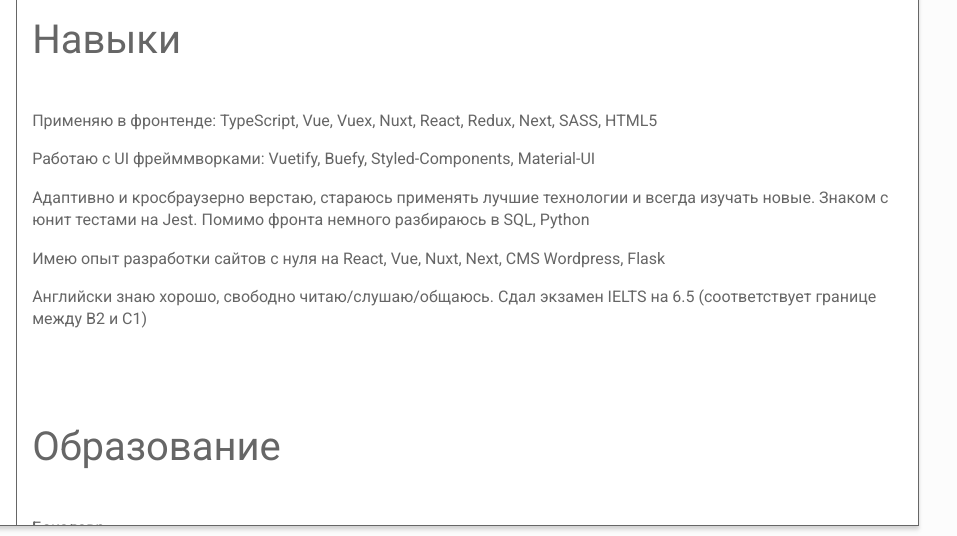
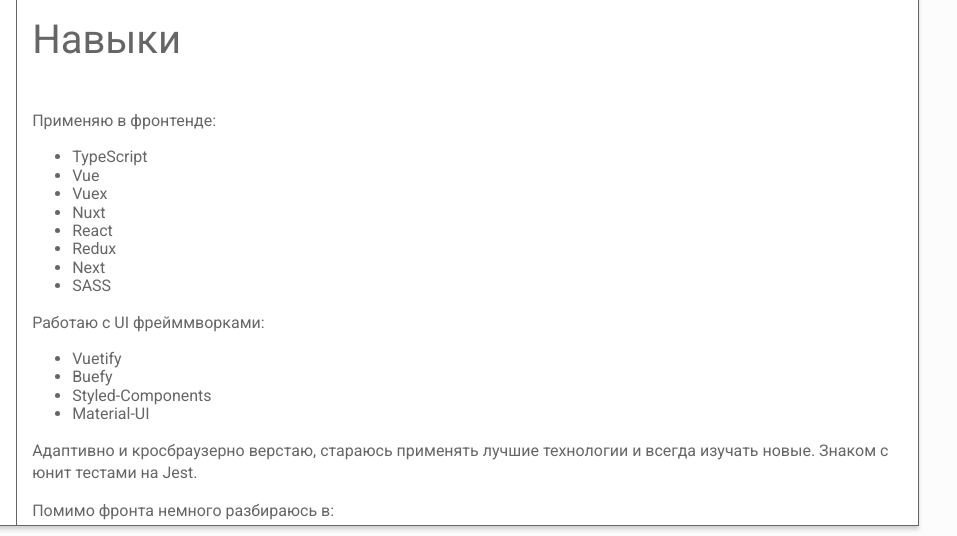
Before and after one commit to Makstarr/resume, a website built with webpack: page dev/index.html in a window 1280 px wide. Shown: the part 250-786 px from the top of the page, 323-1280 px from the left. Built offline with nearby package versions, Linux system fonts and the light colour scheme.

Commit message:
Skills list

```diff
--- a/dev/index.html
+++ b/dev/index.html
@@ -80,13 +80,35 @@
 			<section>
 				<div class=text-with-title>
 					<h3 class=text-with-title__title id=skills>Навыки</h3>
-					<p class=text-with-title__text>Применяю в фронтенде: TypeScript, Vue, Vuex, Nuxt, React, Redux, Next, SASS,
-						HTML5</p>
-					<p class=text-with-title__text>Работаю с UI фрейммворками: Vuetify, Buefy, Styled-Components, Material-UI</p>
+					<p class=text-with-title__text>Применяю в фронтенде:
+					<ul>
+						<li>TypeScript</li>
+						<li>Vue</li>
+						<li>Vuex</li>
+						<li>Nuxt</li>
+						<li>React</li>
+						<li>Redux</li>
+						<li>Next</li>
+						<li>SASS</li>
+					</ul>
+					</p>
+					<p class=text-with-title__text>Работаю с UI фрейммворками:
+					<ul>
+						<li>Vuetify</li>
+						<li>Buefy</li>
+						<li>Styled-Components</li>
+						<li>Material-UI</li>
+					</ul>
 					<p class=text-with-title__text>Адаптивно и кросбраузерно верстаю, стараюсь применять лучшие технологии и
-						всегда изучать новые. Знаком с юнит тестами на Jest. Помимо фронта немного разбираюсь в SQL, Python</p>
-					<p class=text-with-title__text>Имею опыт разработки сайтов с нуля на React, Vue, Nuxt, Next, CMS Wordpress,
-						Flask</p>
+						всегда изучать новые. Знаком с юнит тестами на Jest. </p>
+					<p class=text-with-title__text>Помимо фронта немного разбираюсь в:
+					<ul>
+						<li>SQL</li>
+						<li>Python</li>
+						<li>CMS Wordpress</li>
+					</ul>
+					</p>
+					<p class=text-with-title__text>Имею опыт разработки сайтов с нуля.</p>
 					<p class=text-with-title__text>Английски знаю хорошо, свободно читаю/слушаю/общаюсь. Сдал экзамен IELTS на 6.5
 						(соответствует границе между B2 и C1)</p>
 				</div>
```
